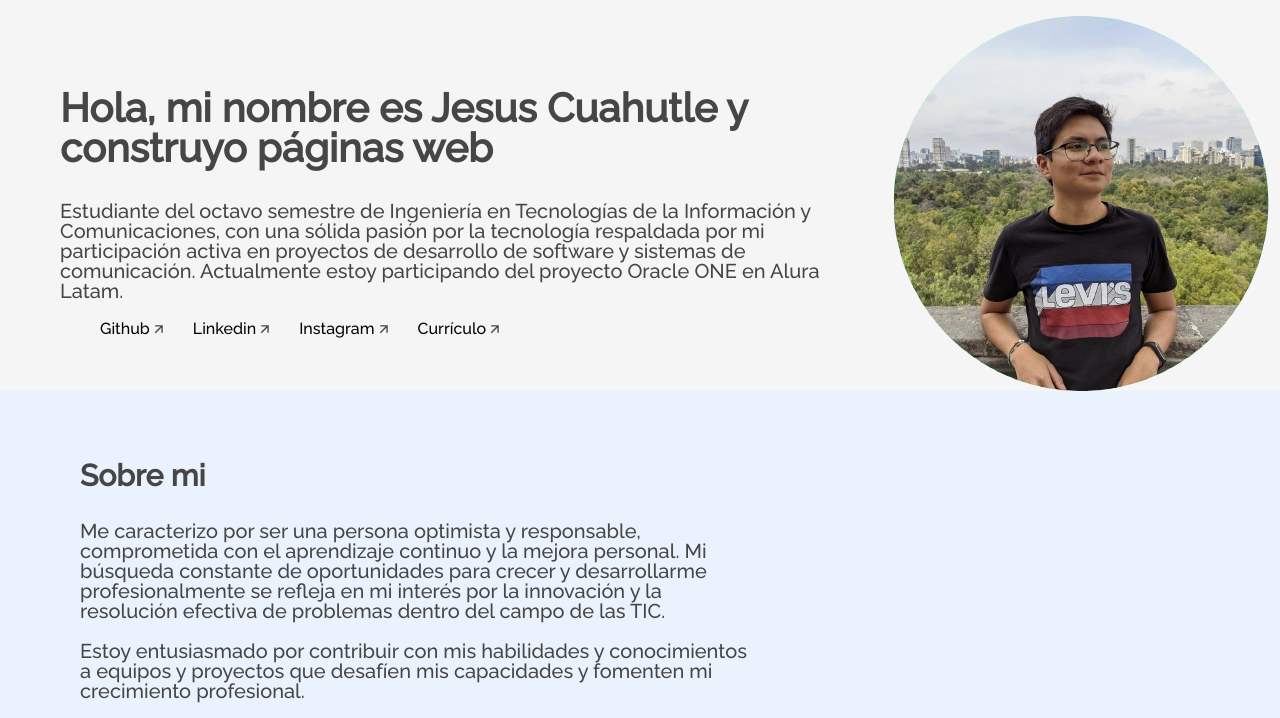
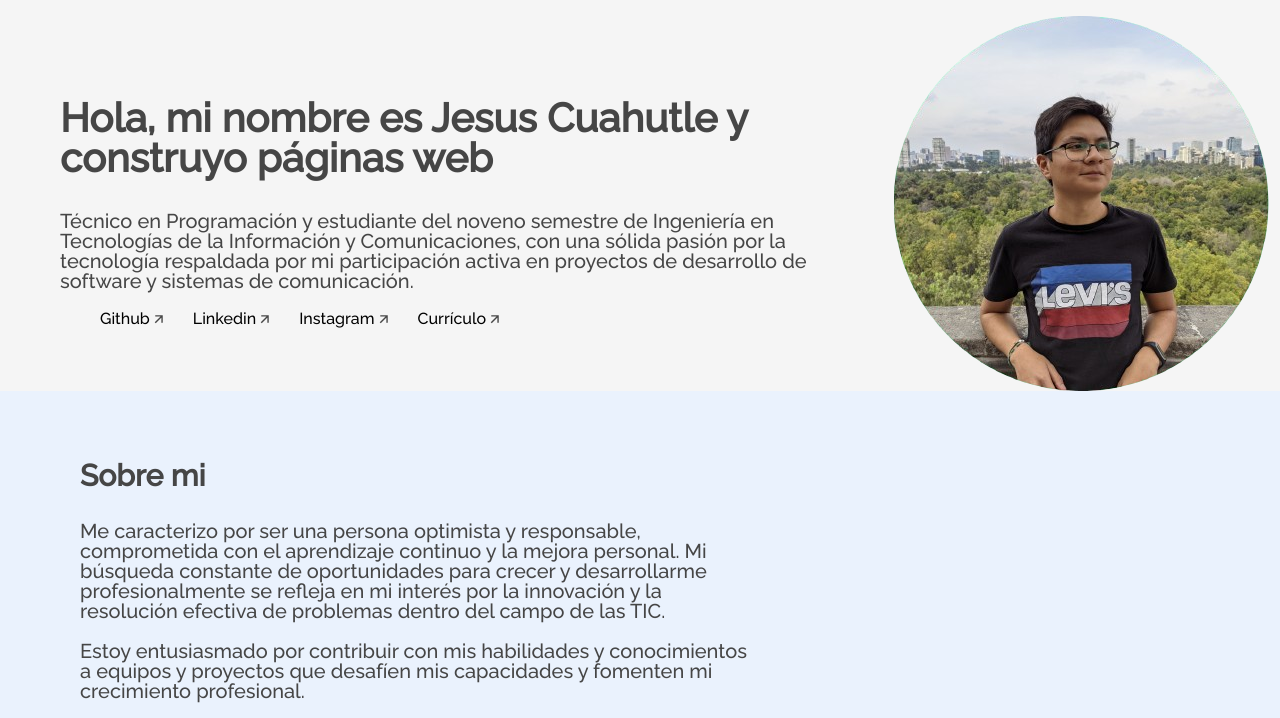
Before and after one commit to Jesusxdd01/Portafolio-de-Trabajos, a plain HTML site: page index.html in a window 1280 px wide. Shown: the part 80-798 px from the top of the page. Drawn offline with Linux system fonts and the light colour scheme.

Commit message:
Update index.html

```diff
--- a/index.html
+++ b/index.html
@@ -38,10 +38,10 @@
         <div class="title__div">
             <div class="title__container">
                 <h2 class="title__bio">Hola, mi nombre es Jesus Cuahutle y construyo páginas web</h2>
-                <h3 class="title__subsection">Estudiante del octavo semestre de Ingeniería en Tecnologías de
+                <h3 class="title__subsection">Técnico en Programación y estudiante del noveno semestre de Ingeniería en Tecnologías de
                     la Información y Comunicaciones, con una sólida pasión por la tecnología respaldada por
                     mi participación activa en proyectos de desarrollo de software y sistemas de
-                    comunicación. Actualmente estoy participando del proyecto Oracle ONE en Alura Latam.</h3>
+                    comunicación.</h3>
                 <ul class="title__network">
                     <!-- Pon los enlaces de tus redes sociales favoritas -->
                     <li class="title__network__item"><a href="">Github <img src="assets/arrow.png"> </a></li>
@@ -63,7 +63,6 @@
             <h3 class="about__title">Sobre mi</h3>
             <p class="about__paragraph">Me caracterizo por ser una persona optimista y responsable, comprometida con el aprendizaje continuo y la mejora personal. Mi búsqueda constante de oportunidades para crecer y desarrollarme profesionalmente se refleja en mi interés por la innovación y la resolución efectiva de problemas dentro del campo de las TIC.</p>
             <p class="about__paragraph">Estoy entusiasmado por contribuir con mis habilidades y conocimientos a equipos y proyectos que desafíen mis capacidades y fomenten mi crecimiento profesional.</p>
-            <!-- Si quieres, pon tú firma acá! -->
             <img src="assets\signature.png">
         </div>
     </section>
@@ -173,7 +172,7 @@
                 <ul class="academic__courses__list">
                     <!-- Pon el logotipo de la institución de formación -->
                     <li class="academic__courses__item__img"><img src="assets/cbtis.jpg"></li>
-                    <li class="academic__courses__item__title"><h4>Técnico en Programación</h4></li>
+                    <li class="academic__courses__item__title"><h4>CBTIS 03. Técnico en Programación</h4></li>
                     <li class="academic__courses__item__subtitle"><p>2017-2020</p></li>
                 </ul>
             </div>
```
